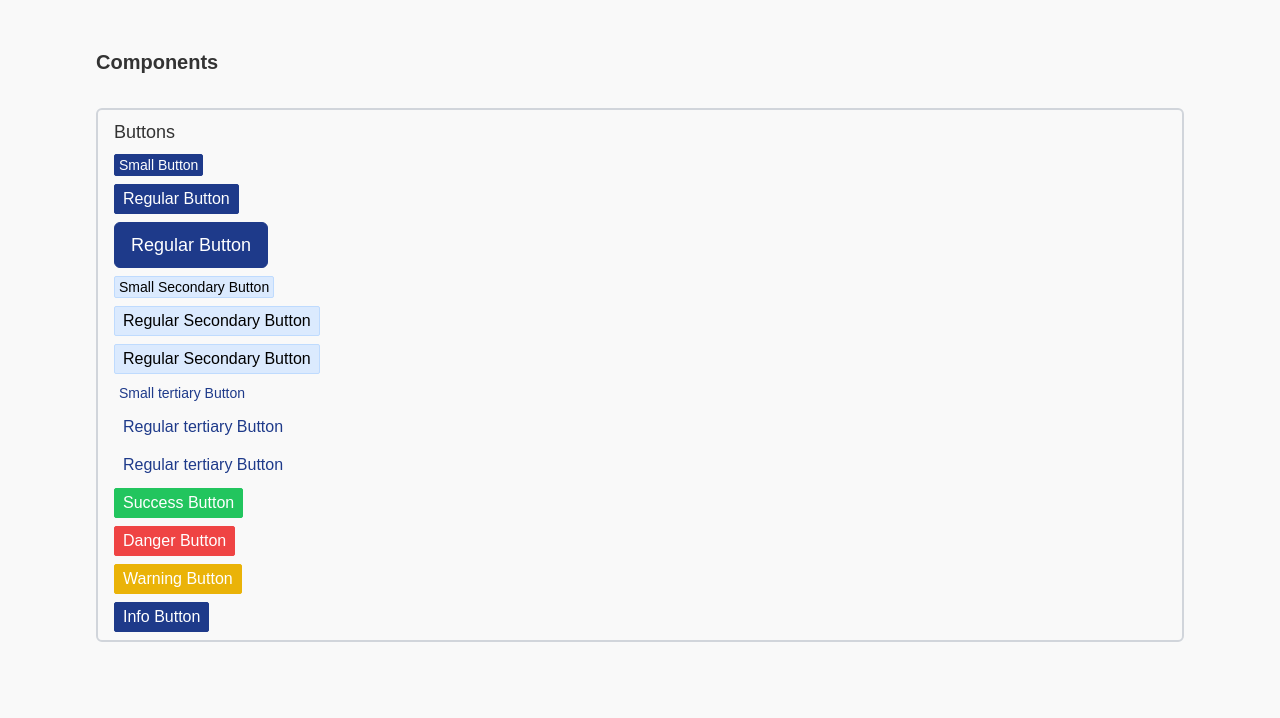
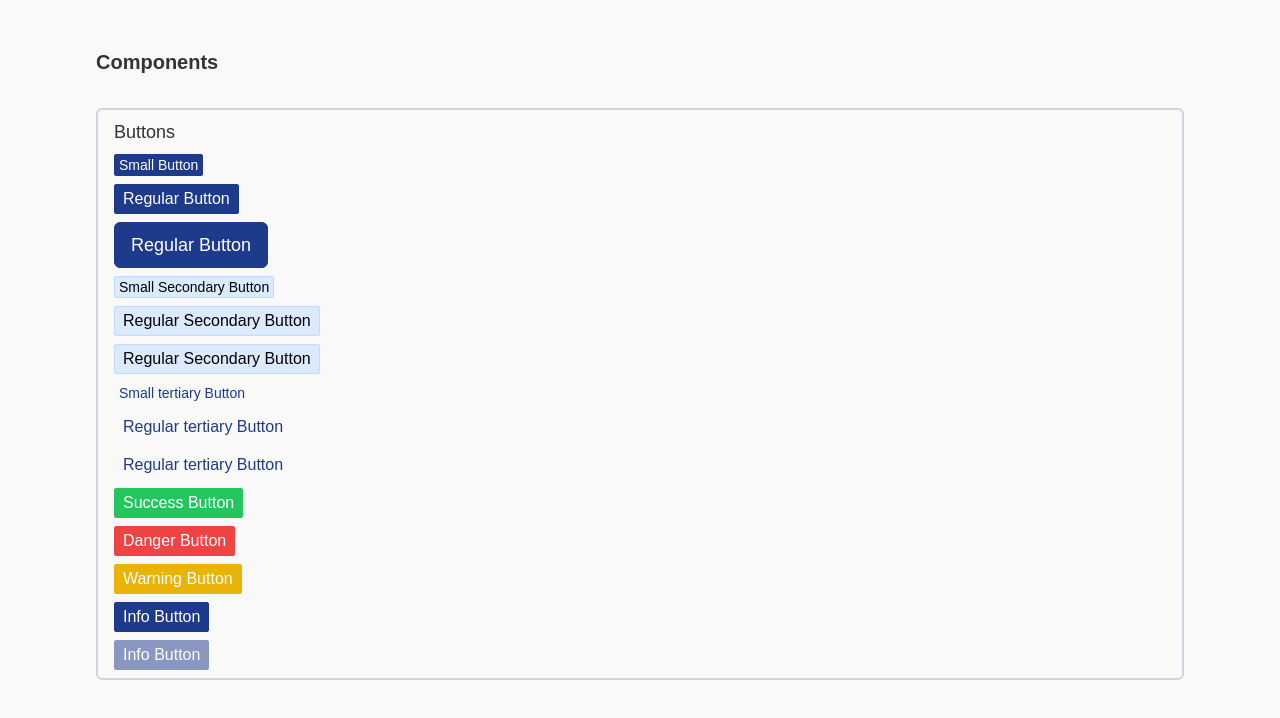
Before and after one commit to yumyumtumtum/younotdown, a React (Create React App) app: page /Components in a window 1280 px wide. Shown: the top 718 px of the page. Built offline with nearby package versions, Linux system fonts and the light colour scheme.

Commit message:
flatten button add clsx

```diff
--- a/src/components/Button/Button.jsx
+++ b/src/components/Button/Button.jsx
@@ -2,33 +2,24 @@ import clsx from 'clsx'
 
 // Centralized configuration for button variants
 const variantMap = {
-  size: {
   small: 'w-fit py-0 px-1 text-sm rounded-sm',
   medium: 'w-fit py-0.5 px-2 text-base rounded-sm',
   large: 'w-fit py-2 px-4 text-lg rounded-md',
-  },
-  priority: {
   primary:
     'bg-blue-900 text-white border border-blue-900 hover:bg-blue-600 active:bg-blue-400',
   secondary:
     'bg-blue-100 text-black border border-blue-200 hover:bg-blue-300 active:bg-blue-400',
   tertiary:
     'bg-transparent text-blue-900 border border-transparent hover:bg-blue-50 active:bg-blue-100',
-  },
-  contextual: {
   success:
     'bg-green-500 text-white border border-green-500 hover:bg-green-600 active:bg-green-400',
   warning:
     'bg-yellow-500 text-white border border-yellow-500 hover:bg-yellow-600 active:bg-yellow-400',
   danger:
     'bg-red-500 text-white border border-red-500 hover:bg-red-600 active:bg-red-400',
-
   info: 'bg-blue-400 text-white border border-blue-400 hover:bg-blue-600 active:bg-blue-400',
-  },
-  state: {
   disabled: 'opacity-50 cursor-not-allowed',
   enabled: 'hover:opacity-90',
-  },
 }
 
 function Button({
@@ -49,29 +40,20 @@ function Button({
   // ...props
 }) {
   // Determine the size class with a clear default
-  const sizeClass = clsx({
-    [variantMap.size.small]: small,
-    [variantMap.size.medium]: !small && !large, // Default to medium
-    [variantMap.size.large]: large,
+  const buttonClasses = clsx({
+    [variantMap.small]: small,
+    [variantMap.medium]: !small && !large, // Default to medium
+    [variantMap.large]: large,
+    [variantMap.primary]: !secondary && !tertiary, // Default to primary
+    [variantMap.secondary]: secondary,
+    [variantMap.tertiary]: tertiary,
+    [variantMap.success]: success,
+    [variantMap.warning]: warning,
+    [variantMap.danger]: danger,
+    [variantMap.info]: info,
+    [variantMap.disabled]: disabled,
+    [variantMap.enabled]: !disabled,
   })
-
-  // Determine the priority class
-  const priorityClass = clsx({
-    [variantMap.priority.primary]: !secondary && !tertiary, // Default to primary
-    [variantMap.priority.secondary]: secondary,
-    [variantMap.priority.tertiary]: tertiary,
-  })
-
-  // Determine the contextual class
-  const contextualClass = clsx({
-    [variantMap.contextual.success]: success,
-    [variantMap.contextual.warning]: warning,
-    [variantMap.contextual.danger]: danger,
-    [variantMap.contextual.info]: info,
-  })
-
-  // Determine the state class
-  const stateClass = variantMap.state[disabled ? 'disabled' : 'enabled']
 
   // Base classes for all buttons
   const baseClasses = //eslint-disable-line
@@ -79,14 +61,7 @@ function Button({
 
   return (
     <button
-      className={clsx(
-        baseClasses,
-        sizeClass,
-        priorityClass,
-        contextualClass,
-        stateClass,
-        className,
-      )}
+      className={clsx(baseClasses, buttonClasses, className)}
       disabled={disabled}
     >
       {Icon && <Icon className="mr-2 w-5 h-5" />}
--- a/src/pages/Components.jsx
+++ b/src/pages/Components.jsx
@@ -33,6 +33,10 @@ function Components() {
         <Button danger>Danger Button</Button>
         <Button warning>Warning Button</Button>
         <Button info>Info Button</Button>
+
+        <Button primary disabled>
+          Info Button
+        </Button>
       </Card>
     </div>
   )
```
Lines whose indentation alone changed are shown as unchanged.
